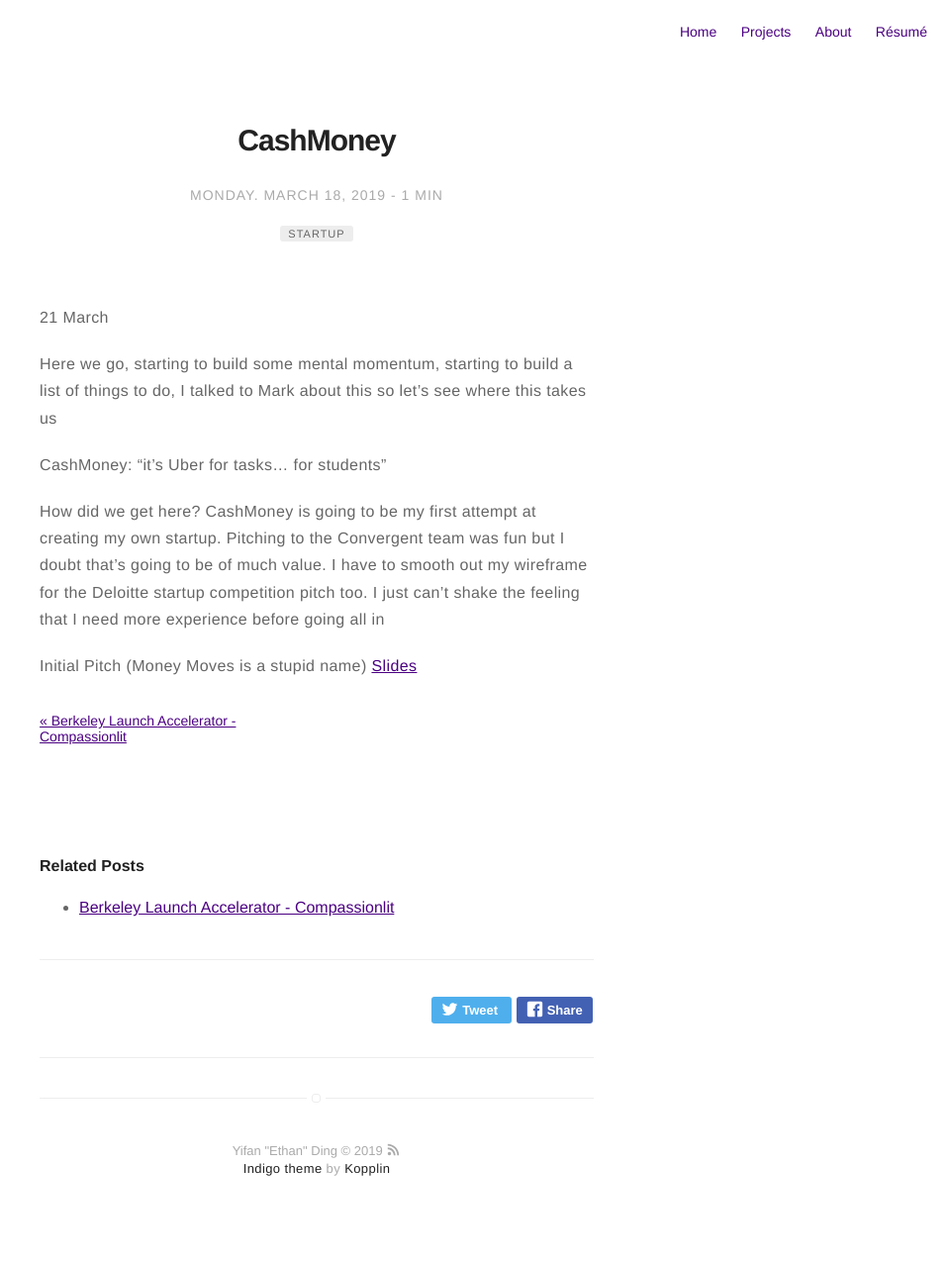
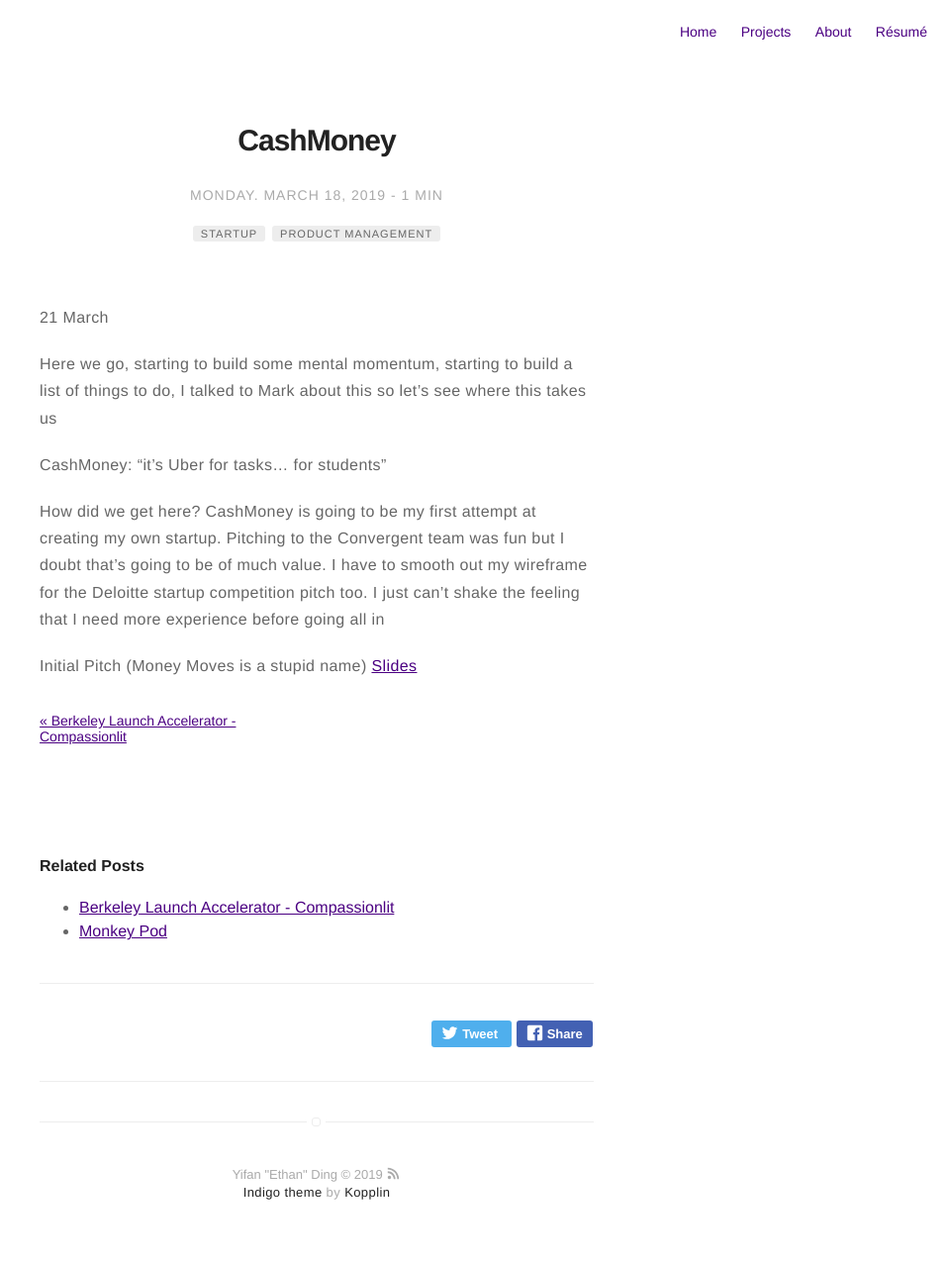
Before and after one commit to yifan-ding/yifan-ding.github.io, a Jekyll site: the page built from _posts/2019-03-18-cashmoney.markdown, in a window 1280 px wide. Shown: the whole page at 99% size, without its empty margins (320-1280 px from the left). Built offline with Jekyll 4.4.1, drawn with Linux system fonts in a browser that asks for light colours; before the commit the page ends 1252 px from its top, so only the background shows below that.

Commit message:
tiny edit2

```diff
--- a/_posts/2019-03-18-cashmoney.markdown
+++ b/_posts/2019-03-18-cashmoney.markdown
@@ -4,6 +4,7 @@ layout: post
 date: 2019-03-18 09:00
 tag:
 - Startup
+- Product Management
 image:
 headerImage: false
 projects: true
```
